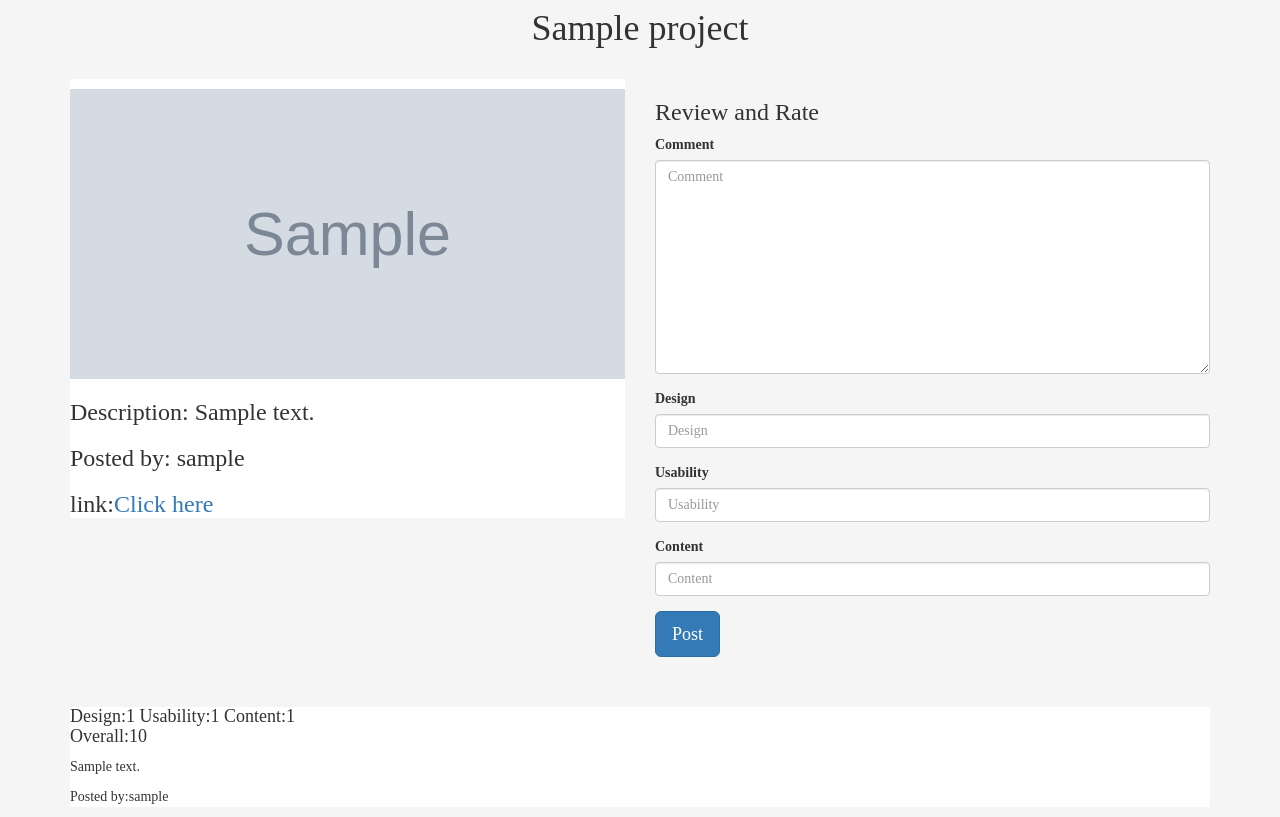
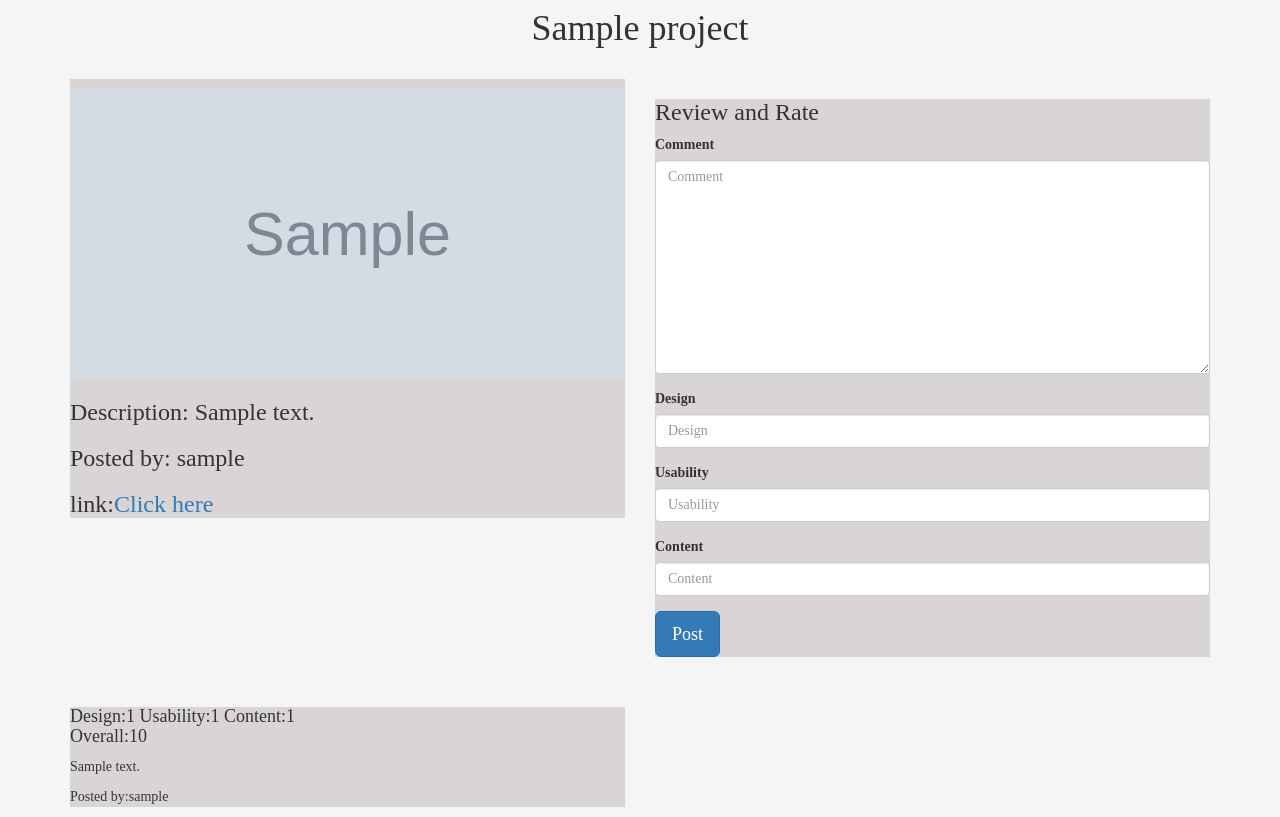
Before and after one commit to victormongare1/rate-app, a Django app: page /project/1 in a window 1280 px wide. Shown: the part 51-868 px from the top of the page. Run offline with Django 3.2, Linux system fonts and the light colour scheme; a user stored in the database is signed in; tables that the repository leaves empty hold one stand-in row (values such as "Sample post"); grey boxes marked "Sample" are stand-in pictures; some libraries are stand-ins or nearby versions.

Commit message:
adjusted styling of application

```diff
--- a/rate/templates/singlepost.html
+++ b/rate/templates/singlepost.html
@@ -22,6 +22,7 @@
       </div>
     </div>
     <div class="col-md-6">
+      <div class="card">
       <h3>Review and Rate</h3>
       <form  action="{%url 'project'  project.id%}" method="POST">
       {%csrf_token%}
@@ -29,12 +30,14 @@
       {% bootstrap_form form %}
       <input type="submit" class="btn btn-primary btn-lg" value="Post">
       </form>
+      </div>
     </div>
   </div>
         <br />
         <br />
-
+  <div class="row">
   {%for review in reviews%}
+  <div class="col-md-6">
     <div class="card ">
       <div class="card-body">
         <h4 class="card-text">Design:{{review.design}}  Usability:{{review.usability}}   Content:{{review.content}}<br> Overall:{{review.overall_score}}</h4>
@@ -43,7 +46,8 @@
       </div>
     </div>
 
-
+    </div>
   {%endfor%}
+  </div>
 </div>
 {% endblock %}
--- a/static/css/index.css
+++ b/static/css/index.css
@@ -3,7 +3,7 @@ body{
   font-family: '';
 }
 .card{
-  background-color: white;
+  background-color: rgb(218, 213, 213);
 
 }
 #navbar{
```
